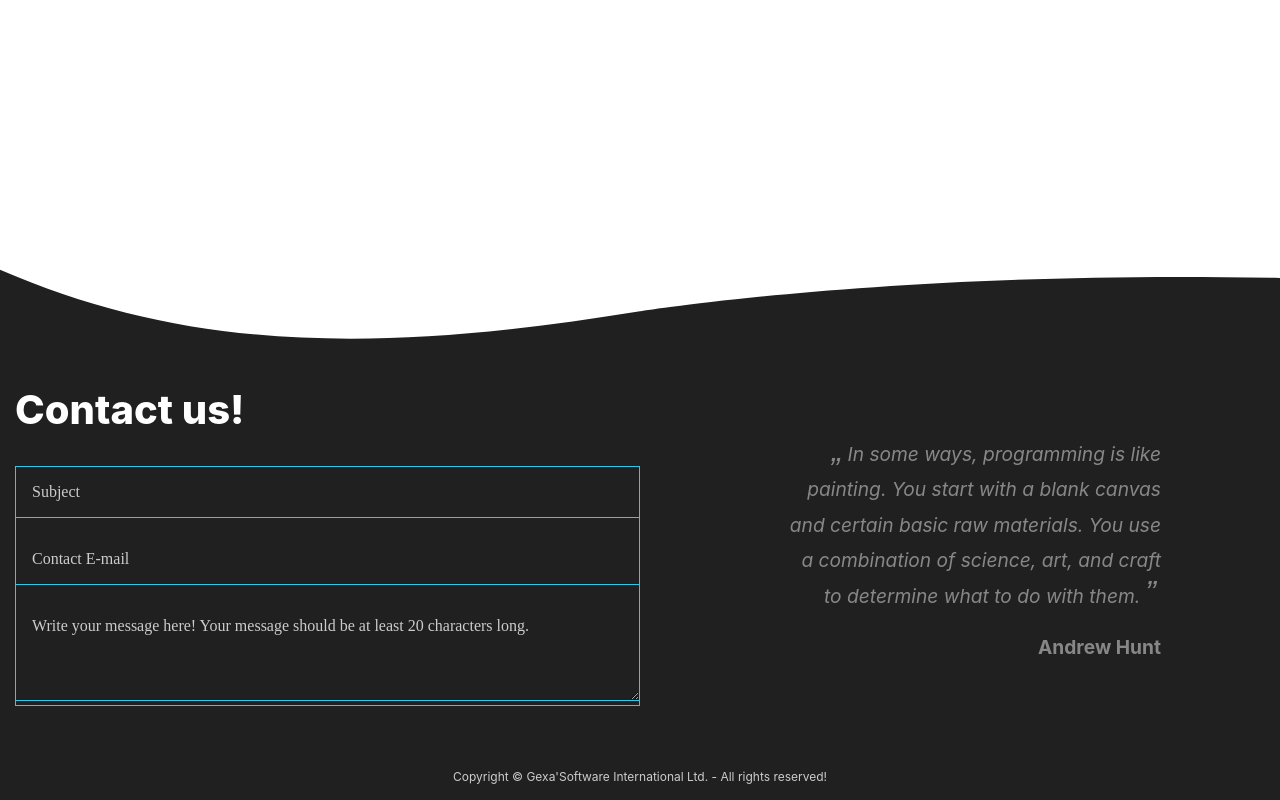
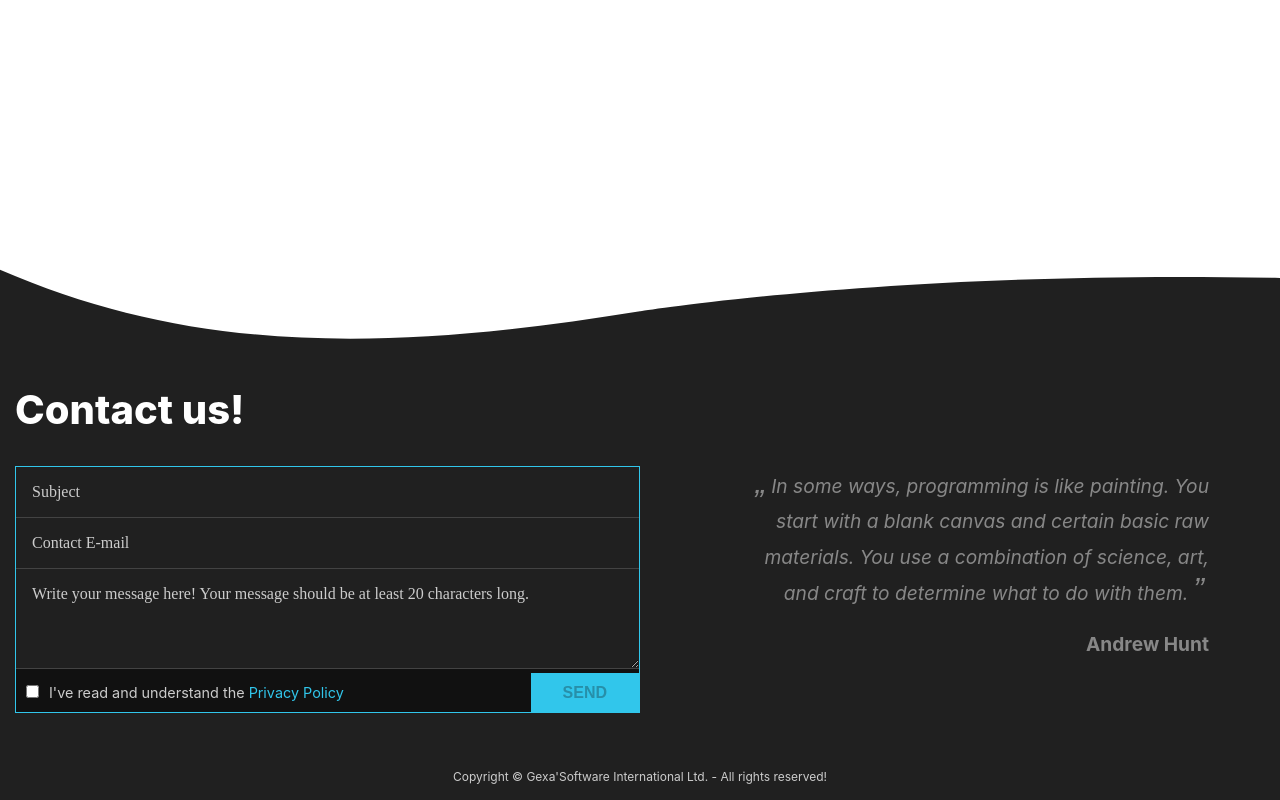
Before and after one commit to Gexa/fsg-portfolio, a Next.js app: page /team/ferenc in a window 1280 px wide. Both pictures are taken after a click on the element 327 px from the left and 1195 px from the top of the page. Shown: the part 628-1428 px from the top of the page. Built offline with nearby package versions, Linux system fonts and the light colour scheme.

Commit message:
Contact form, Sending basics + styling

```diff
--- a/assets/scss/components/Contact.module.scss
+++ b/assets/scss/components/Contact.module.scss
@@ -6,14 +6,17 @@
     border: 1px solid $primary;
     margin-bottom: math.div($grid-gutter-width, 2);
     width: 100%;
+    background: $dark;
 
     > p {
-        padding: math.div($grid-gutter-width, 4) math.div($grid-gutter-width, 2);
+        padding: math.div($grid-gutter-width, 2) math.div($grid-gutter-width, 2);
         line-height: 2rem;
         margin: 0;
         font-size: 1rem;
         color: $text-muted;
-        min-height: 200px;
+        min-height: 240px;
+        cursor: pointer;
+        background-color: $inverse-bg;
     }
 
     .input, .message {
@@ -22,17 +25,39 @@
         background-color: $inverse-bg;
         color: $text-inverse;
         border: none;
-        border-bottom: 1px solid $primary;
-        margin-bottom: math.div($grid-gutter-width, 4);
+        /* border-bottom: 1px solid $primary; */
+        border-bottom: 1px solid rgba($color: $text-muted, $alpha: 0.2);
         font-family: $font-family;
         font-size: 1rem;
+        outline: none;
         &::placeholder {
             color: $text-muted;
         }
     }
 
+
     .message {
         min-height: 100px;
         margin-bottom: 0;
+        width: 100%;
+    }
+
+    .toolbar {
+        background-color: $dark;
+        display: flex;
+        justify-content: space-between;
+        > label {
+            flex: 1;
+            font-size: 0.9rem;
+            color: $text-muted;
+            align-self: center;
+            > input {
+                margin: 0 10px;
+            }
+        }
+
+        > button {
+            align-self: center;
+        }
     }
 }
--- a/assets/scss/components/Footer.module.scss
+++ b/assets/scss/components/Footer.module.scss
@@ -57,7 +57,7 @@ svg.wave {
             line-height: 2.2rem;
             color: $text-muted;
             text-align: right;
-            padding: $grid-gutter-width;
+            padding: $grid-gutter-width*1.5 math.div($grid-gutter-width , 4) 0 0;
             opacity: 0.6;
 
             > strong {
--- a/assets/scss/components/UI/Button.module.scss
+++ b/assets/scss/components/UI/Button.module.scss
@@ -3,15 +3,31 @@
 @import '../../var/mixins';
 
 .btn {
+    cursor: pointer;
     &.primary {
         background: $primary;
         border: 0;
         margin: 0;
         padding: math.div($grid-gutter-width, 10) math.div($grid-gutter-width, 4);
+        &:hover {
+            background-color: rgba($color: $primary, $alpha: .70);
+        }
     }
 
     &.sm {
         font-size: 90%;
         padding: math.div($grid-gutter-width, 15) math.div($grid-gutter-width, 6);
     }
+
+    &.uppercase {
+        text-transform: uppercase;
+        font-size: 1rem;
+        font-weight: 500;
+    }
+
+    &.lg {
+        font-size: 1rem;
+        font-weight: 600;
+        padding: math.div($grid-gutter-width, 6) math.div($grid-gutter-width, 2);
+    }
 }
--- a/components/UI/Button/Button.tsx
+++ b/components/UI/Button/Button.tsx
@@ -5,9 +5,10 @@ import styles from '../../../assets/scss/components/UI/Button.module.scss';
 import { IconName } from '@fortawesome/fontawesome-svg-core';
 
 export type ButtonProps = {
-    children: string | JSX.Element;
+    children?: any;
     type?: 'button' | 'submit' | 'reset';
-    className?: string[] | string;
+    disabled?: boolean;
+    classes?: any;
     icon?: IconName;
     iconGroup?: 'fas' | 'fab';
     MouseEvents?: object;
@@ -15,20 +16,22 @@ export type ButtonProps = {
 
 const Button: React.FunctionComponent = (props?: ButtonProps): JSX.Element => {
     let recievedClassNames = [];
-    if (!props.className) {
+    if (!props.classes) {
         recievedClassNames.push(styles.primary);
     } else {
-        if (typeof props.className !== 'string') {
-            recievedClassNames = props.className.map(className => styles[className]);
+        if (typeof props.classes !== 'string') {
+            recievedClassNames = props.classes.map(className => styles[className]);
         } else {
-            recievedClassNames.push(styles[props.className]);
+            recievedClassNames.push(styles[props.classes]);
         }
     }
+    const combinedClasses = [styles.btn, ...recievedClassNames];
 
     return (
         <button type={!props.type ? 'button' : props.type}
                 data-test="component-button"
-                className={[styles.btn].concat(recievedClassNames).join(' ')}
+                className={combinedClasses.join(' ')}
+                disabled={props.disabled ? props.disabled : false}
                 {...props.MouseEvents}>
             {props.icon && <FontAwesomeIcon icon={[props.iconGroup, props.icon]} />}
             <span>{props.children}</span>
--- a/components/containers/Contact/Contact.tsx
+++ b/components/containers/Contact/Contact.tsx
@@ -1,25 +1,50 @@
 import * as React from 'react';
+import Link from 'next/link';
+
 import useComponentVisible from '../../../lib/hooks/useComponentVisible';
 import styles from '../../../assets/scss/components/Contact.module.scss';
+import Button, { ButtonProps } from '../../UI/Button/Button';
 
 const Contact: React.FunctionComponent = (): JSX.Element => {
 
-    const [ contactData, setContactData ] = React.useState({ subject: '', sender: '', message: '' });
+    const [ contactData, setContactData ] = React.useState({ subject: '', sender: '', message: '', terms: false });
     const { ref, isComponentVisible, setIsComponentVisible } = useComponentVisible(false);
-    let formRef;
 
     const handleSubmit = event => {
         event.preventDefault();
+        fetch('/api/contact', {
+            method: 'POST',
+            body: JSON.stringify({
+                ...contactData
+            }),
+            headers: {
+                'Content-Type': 'application/json; charset=UTF-8'
+            }
+        }).then( response => response.json() )
+        .then( data => {
+            console.log(data);
+        }).catch( error => {
+            alert(error.message);
+        });
 
     }
 
     const handleChange = (event, formField) => {
-        event.preventDefault();
         setContactData( oldData => ({
             ...oldData,
-            [formField]: event.target.value
+            [formField]: (formField !== 'terms' ? event.target.value : event.target.checked)
         }));
     }
+
+    const handleFormShow = (event) => {
+        event.preventDefault();
+        setIsComponentVisible(true);
+    }
+
+    const sendBtnProps:ButtonProps = {
+        classes: ['primary', 'uppercase', 'lg'],
+        type: 'submit'
+    };
 
     return (
         <form method="POST"
@@ -29,16 +54,31 @@ const Contact: React.FunctionComponent = (): JSX.Element => {
             data-test="component-contact">
                 {isComponentVisible ?
                 (<>
-                    <input type="text" placeholder="Subject" autoComplete="off" className={styles.input} value={contactData.subject} onChange={e => handleChange(e, 'subject')} />
+                    <input type="text" autoFocus placeholder="Subject" autoComplete="off" className={styles.input} value={contactData.subject} onChange={e => handleChange(e, 'subject')} />
                     <input type="email" placeholder="Contact E-mail" className={styles.input} value={contactData.sender} onChange={e => handleChange(e, 'sender')} />
                     <textarea className={styles.message} autoComplete="off"
                             placeholder="Write your message here! Your message should be at least 20 characters long."
                             onChange={e => handleChange(e, 'message')}
                             value={contactData.message}></textarea>
-                </>)
+                    <div className={styles.toolbar}>
+
+                        <label htmlFor="acceptTerms">
+                            <input type="checkbox"
+                                    id="acceptTerms"
+                                    value="1"
+                                    checked={contactData.terms}
+                                    onChange={e => handleChange(e, 'terms')}
+                                    className={styles.checkbox} />
+                            I've read and understand the <Link href="/policy">Privacy Policy</Link>
+                        </label>
+
+                        <Button disabled={!contactData.terms} {...sendBtnProps}>Send</Button>
+                    </div>
+                </>
+                )
                 :
-                (<p onClick={e => setIsComponentVisible(true)}>
-                    Leave a message, and tell us, how can we help you!? We will contact you ASAP, within 1-2 business days.
+                (<p onClick={handleFormShow}>
+                    Leave a message, and tell us, how can we help you!? We will contact you ASAP, within 1-2 business days. <em><small>(Click here to write...)</small></em>
                 </p>)}
         </form>
     );
--- a/pages/api/contact.ts
+++ b/pages/api/contact.ts
@@ -7,16 +7,18 @@ export default (req, res) => {
     return;
   }
 
-  const { message } = req.body;
+  const { subject, sender, message } = req.body;
+  console.log(typeof req.body);
   if (!message || htmlToText(message).trim().length < 20) {
+    console.log(message);
     res.status(422).json({ message: 'Your message is too short! Please type at least 20 characters!' });
     return;
   }
 
   try {
     const mailer = new Mailer();
-    mailer.setMailContent(message, null);
-    mailer.send({ to: ['info@gexasoftware.hu'] },  { subject: 'Contact from Portfolio' });
+    mailer.setMailContent({ message: message, sender: sender }, null);
+    mailer.send({ to: ['info@gexasoftware.hu'] },  { subject: subject && subject.trim().length > 3 ? subject : 'Contact from Portfolio' });
   } catch (err) {
     res.status(500).json({ message: err.message });
     return;
```
Also changed, not shown: 1 other file (tests, documents, lock files or other folders).
